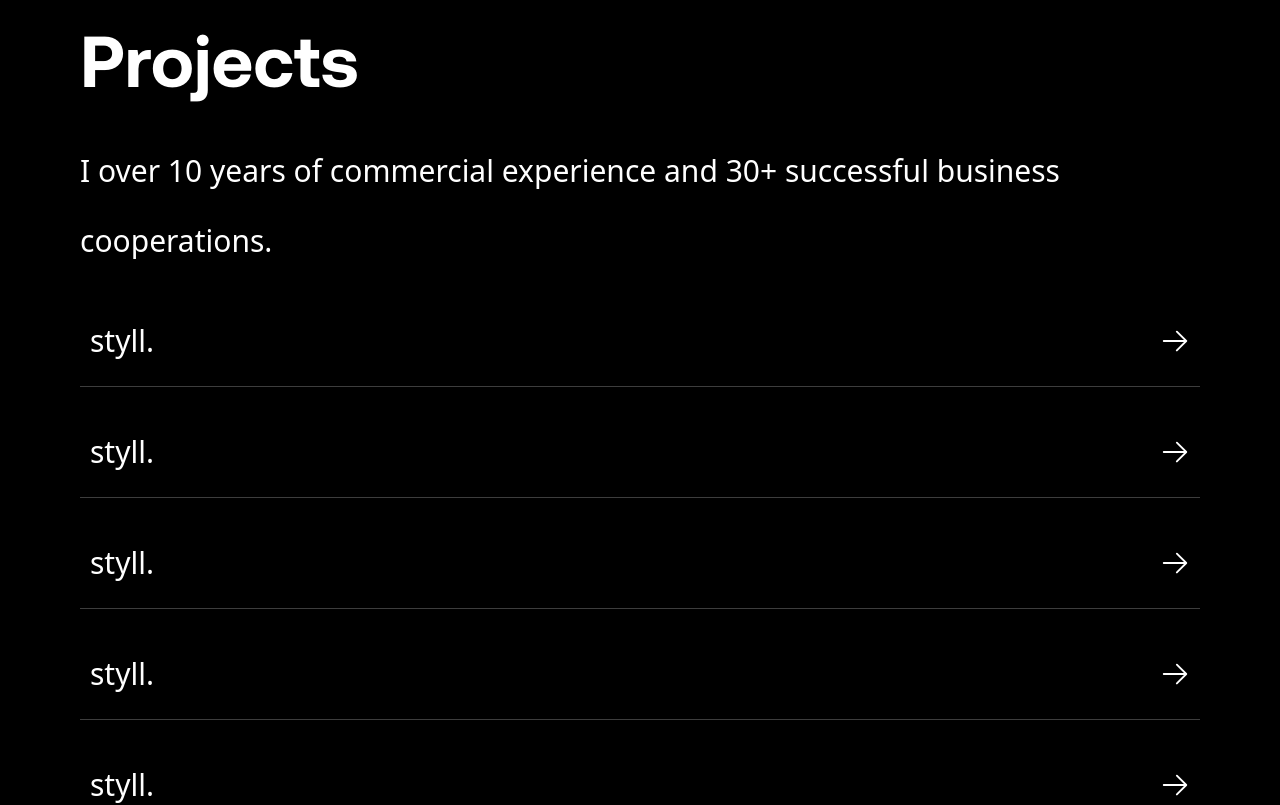
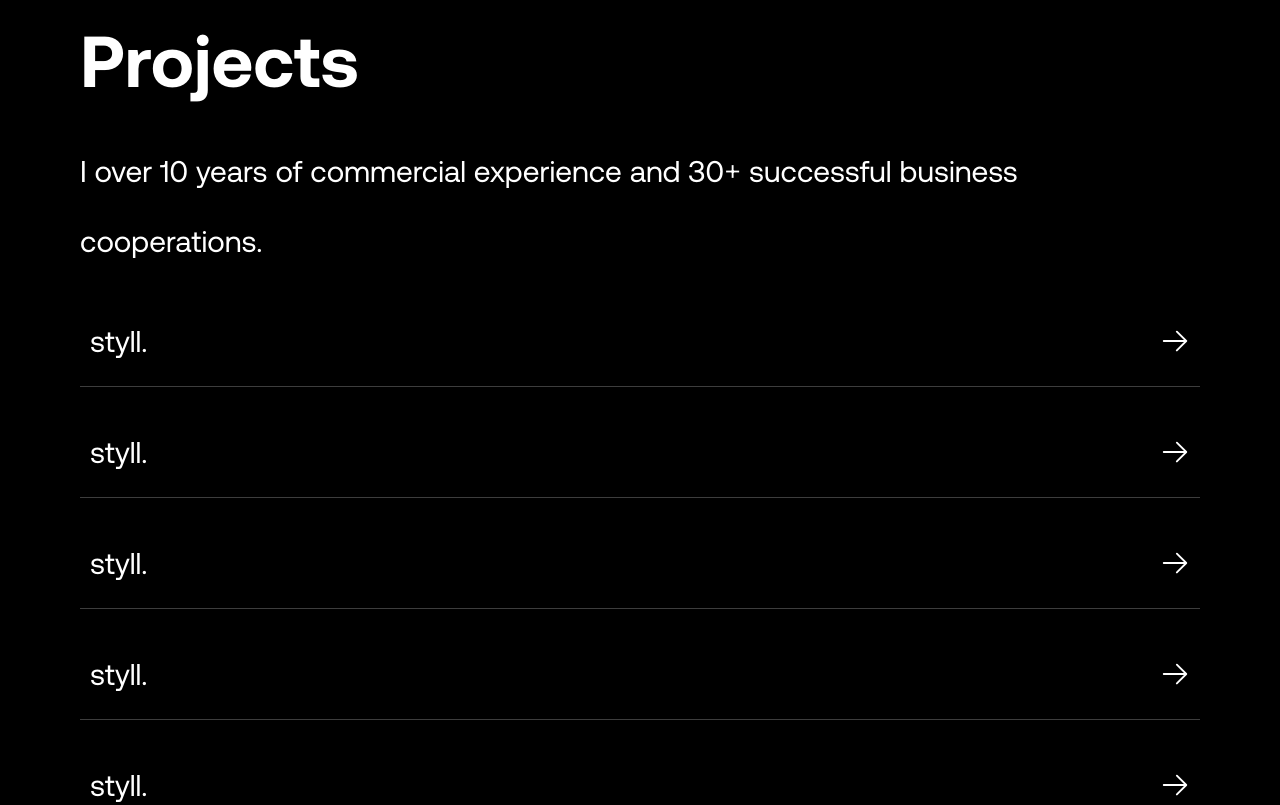
Before and after one commit to gracjaan/PersonalWebsite, a React (Vite) app in the folder PersonalWebsite/: page / in a window 1280 px wide. Shown: the part 2960-3765 px from the top of the page. Built offline with nearby package versions, Linux system fonts and the light colour scheme.

Commit message:
Adding h4 generic style

```diff
--- a/PersonalWebsite/src/index.css
+++ b/PersonalWebsite/src/index.css
@@ -36,6 +36,10 @@
     @apply font-ab text-[48px] md:text-[52px] lg:text-[72px] text-secondary leading-[48px] md:leading-[52px] lg:leading-[72px];
   }
 
+  h4 {
+    @apply font-ar text-secondary text-2xl lg:text-3xl leading-[46px] lg:leading-[52px];
+  }
+
   input {
     @apply !outline-none border border-white/[.24] rounded-lg bg-transparent p-4 text-white text-lg font-normal;
   }
```
